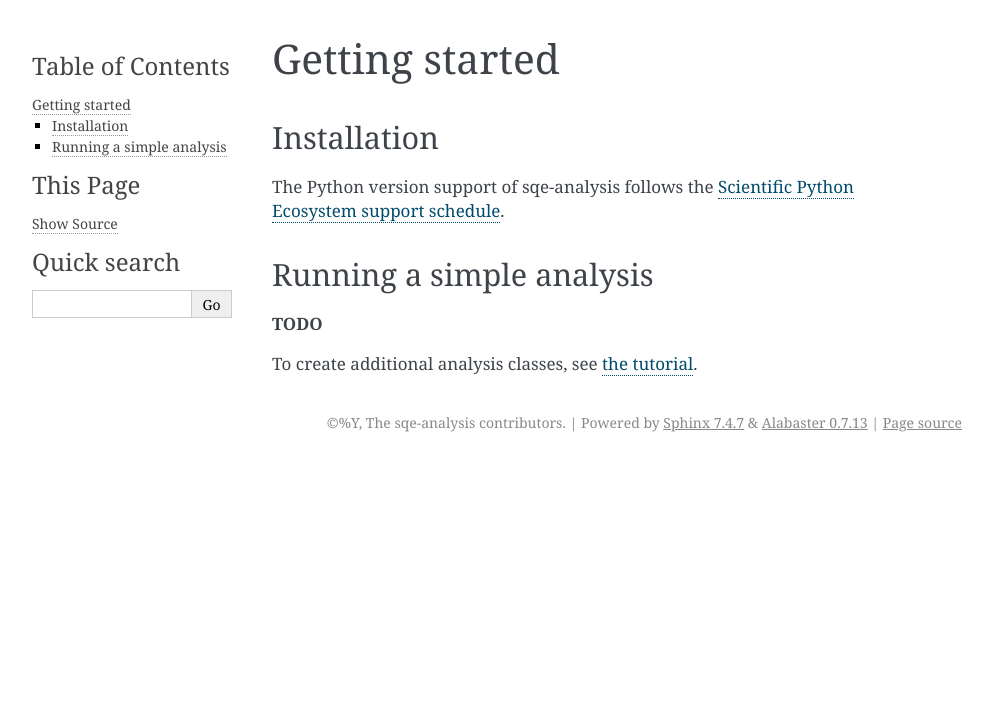
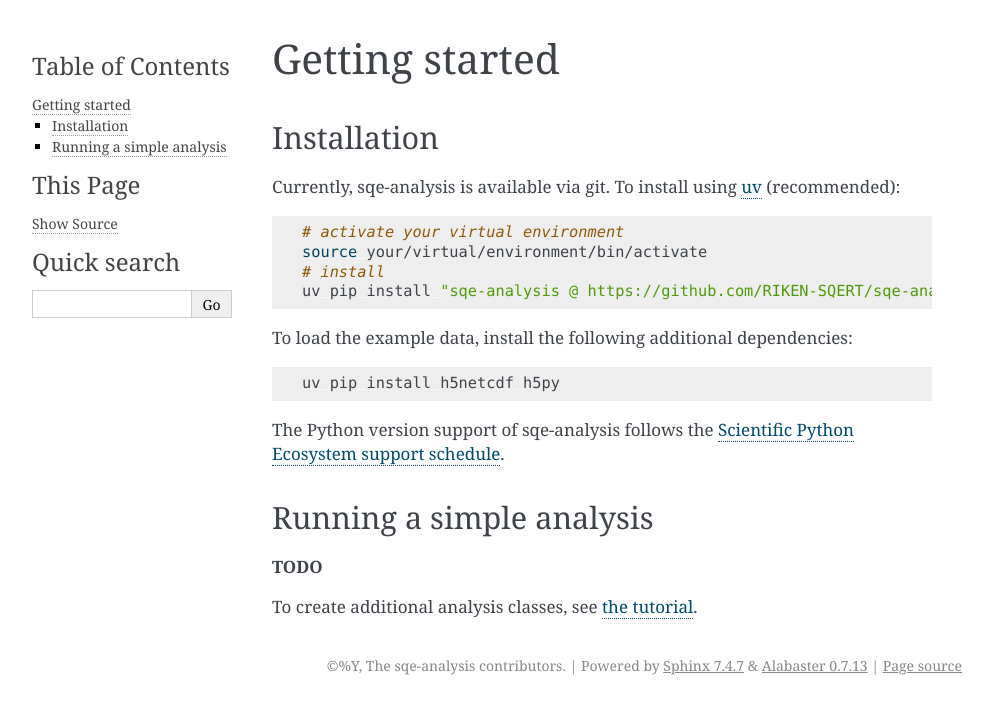
Before and after one commit to RIKEN-SQERT/sqe-analysis, a Sphinx documentation site: the page built from docs/guide/getting-started.md, in a window 1280 px wide. Shown: the top 714 px of the page, without its empty margins (148-1141 px from the left). Built offline with Sphinx 7.4.7, drawn with Linux system fonts in a browser that asks for light colours.

Commit message:
Add quick installation instructions

````diff
--- a/docs/guide/getting-started.md
+++ b/docs/guide/getting-started.md
@@ -1,6 +1,19 @@
 # Getting started
 
 ## Installation
+
+Currently, sqe-analysis is available via git. To install using [uv](https://docs.astral.sh/uv/) (recommended):
+```shell
+# activate your virtual environment
+source your/virtual/environment/bin/activate
+# install
+uv pip install "sqe-analysis @ https://github.com/RIKEN-SQERT/sqe-analysis.git"
+```
+
+To load the example data, install the following additional dependencies:
+```shell
+uv pip install h5netcdf h5py
+```
 
 The Python version support of sqe-analysis follows the [Scientific Python Ecosystem support schedule](https://scientific-python.org/specs/spec-0000/).
 
````
